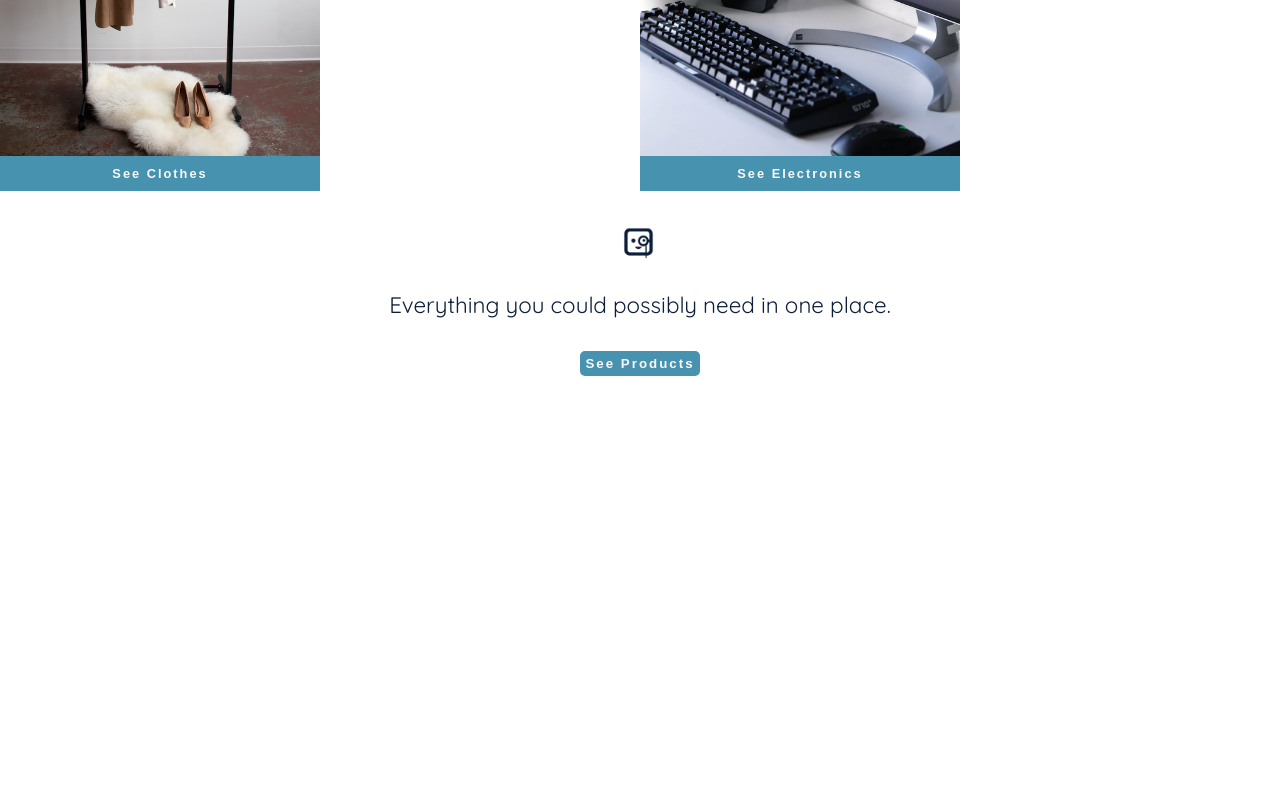
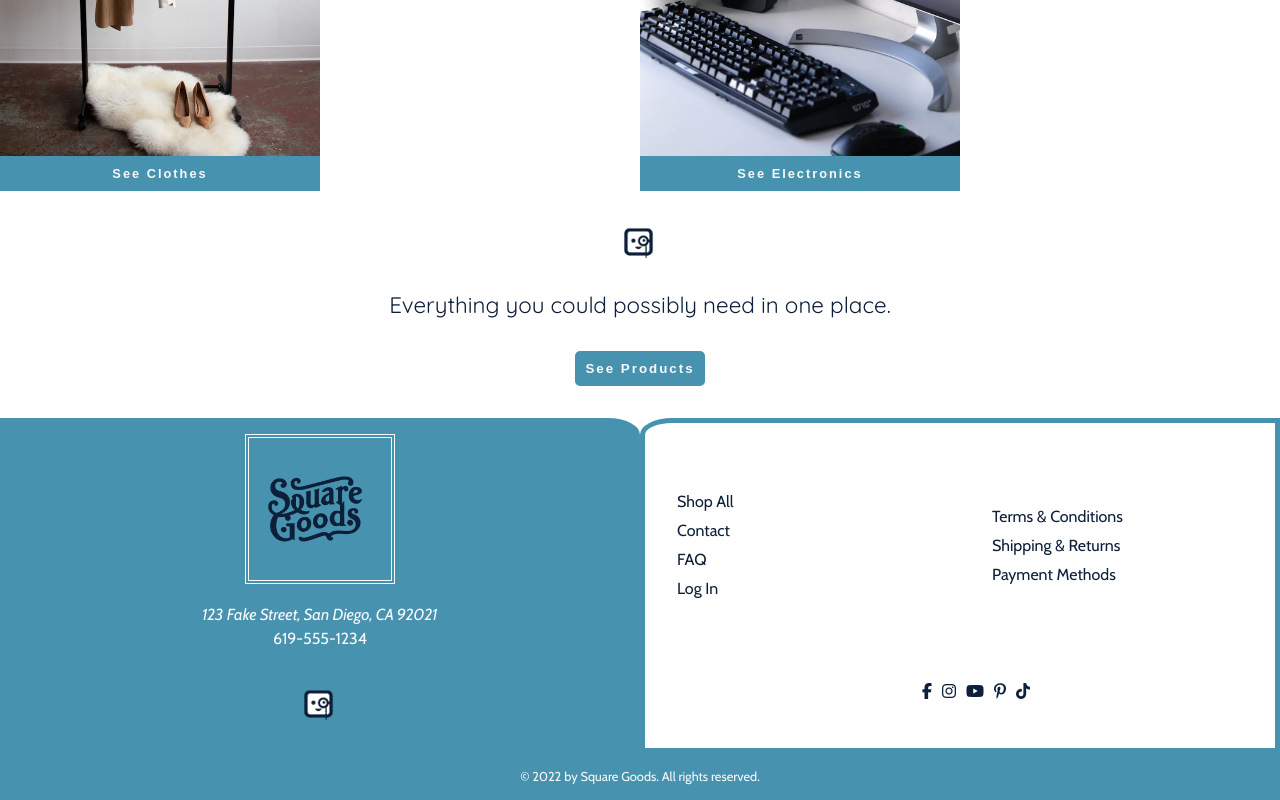
Before and after one commit to dev-jLagunas/square-goods, an Angular app: page / in a window 1280 px wide. Shown: the part 1159-1959 px from the top of the page. Before the commit the page ends 1567 px from the top, so only its background shows below. Built offline with nearby package versions, Linux system fonts and the light colour scheme; a web font is replaced by a local one.

Commit message:
feat(footer): create html and basic styles form FooterComponent.

```diff
--- a/src/app/app.component.html
+++ b/src/app/app.component.html
@@ -1,3 +1,4 @@
 <app-highlights></app-highlights>
 <app-navbar></app-navbar>
 <router-outlet />
+<app-footer></app-footer>
--- a/src/app/app.component.ts
+++ b/src/app/app.component.ts
@@ -2,14 +2,18 @@ import { Component } from '@angular/core';
 import { RouterOutlet } from '@angular/router';
 import { NavbarComponent } from './navbar/navbar.component';
 import { HighlightsComponent } from './highlights/highlights.component';
+import { FooterComponent } from './footer/footer.component';
 
 @Component({
   selector: 'app-root',
   standalone: true,
-  imports: [RouterOutlet, NavbarComponent, HighlightsComponent],
+  imports: [
+    RouterOutlet,
+    NavbarComponent,
+    HighlightsComponent,
+    FooterComponent,
+  ],
   templateUrl: './app.component.html',
   styleUrl: './app.component.scss',
 })
-export class AppComponent {
-  title = 'square-goods';
-}
+export class AppComponent {}
--- /dev/null
+++ b/src/app/footer/footer.component.html
@@ -0,0 +1,41 @@
+<footer class="footer-container">
+  <article class="footer-header-wrapper">
+    <img
+      src="assets/logos/squaregoods.png"
+      alt="Square Goods logo"
+      class="footer-logo"
+    />
+    <address class="footer-address">
+      123 Fake Street, San Diego, CA 92021
+    </address>
+    <p class="footer-phone">619-555-1234</p>
+    <img
+      src="assets/logos/squarecharonly.png"
+      alt="logo character"
+      class="character-logo"
+    />
+  </article>
+  <section class="footer-links-wrapper">
+    <ul class="nav-links-wrapper">
+      <li class="nav-link">Shop All</li>
+      <li class="nav-link">Contact</li>
+      <li class="nav-link">FAQ</li>
+      <li class="nav-link">Log In</li>
+    </ul>
+    <ul class="info-links-wrapper">
+      <li class="info-link">Terms & Conditions</li>
+      <li class="info-link">Shipping & Returns</li>
+      <li class="info-link">Payment Methods</li>
+    </ul>
+    <ul class="sns-link-wrapper">
+      <li class="sns-link"><i class="fab fa-facebook-f"></i></li>
+      <li class="sns-link"><i class="fab fa-instagram"></i></li>
+      <li class="sns-link"><i class="fab fa-youtube"></i></li>
+      <li class="sns-link"><i class="fab fa-pinterest-p"></i></li>
+      <li class="sns-link"><i class="fab fa-tiktok"></i></li>
+    </ul>
+  </section>
+  <div class="copyright-wrapper">
+    <p class="copyright">&copy; 2022 by Square Goods. All rights reserved.</p>
+  </div>
+</footer>
--- /dev/null
+++ b/src/app/footer/footer.component.scss
@@ -0,0 +1,117 @@
+/**********************************************************************
+Import Variables
+**********************************************************************/
+@import "../../styles/variables.scss";
+
+/************************************************************
+Component Styles - Shared Styles
+************************************************************/
+.nav-link,
+.info-link,
+.sns-link {
+  color: $color-dark;
+
+  &:hover {
+    scale: 1.2;
+    transition: 100ms all ease-out;
+    cursor: pointer;
+  }
+}
+
+.nav-links-wrapper,
+.info-links-wrapper {
+  display: flex;
+  flex-direction: column;
+  justify-content: start;
+  align-items: start;
+  gap: $spacing-xs;
+  padding-left: $spacing-md;
+}
+
+.character-logo {
+  height: 100px;
+}
+/************************************************************
+Component Styles - Mobile First
+************************************************************/
+.footer-container {
+  height: max-content;
+}
+
+.footer-header-wrapper {
+  background-color: $color-primary-teal;
+  @include flex-center-column;
+  color: $color-light;
+  height: max-content;
+  gap: $spacing-xxs;
+  .footer-logo {
+    height: 150px;
+  }
+}
+
+.footer-links-wrapper {
+  margin-top: $spacing-sm;
+
+  .info-links-wrapper {
+    padding-block: $spacing-xs;
+  }
+
+  .sns-link-wrapper {
+    display: flex;
+    margin-block: $spacing-xs;
+    gap: $spacing-xs;
+    padding-left: $spacing-md;
+  }
+}
+
+.copyright-wrapper {
+  background-color: $color-primary-teal;
+  padding-block: $spacing-sm;
+  padding-inline: $spacing-xs;
+  color: $color-light;
+  font-size: $font-size-xs;
+
+  .copyright {
+    text-align: center;
+  }
+}
+
+/************************************************************
+Component Styles - Tablet - From 768px
+************************************************************/
+@media (min-width: 768px) {
+  .footer-container {
+    display: grid;
+    grid-template-columns: repeat(2, 1fr);
+  }
+
+  .footer-header-wrapper {
+    border-top-right-radius: 5%;
+
+    .footer-logo {
+      border: 4px double $color-light;
+      margin-block: $spacing-sm;
+    }
+  }
+
+  .footer-links-wrapper {
+    display: grid;
+    margin-top: 0;
+    grid-template-columns: repeat(2, 1fr);
+    border: 5px solid $color-primary-teal;
+    border-top-left-radius: 5%;
+    padding-top: $spacing-md;
+    align-items: center;
+    justify-items: start;
+
+    .sns-link-wrapper {
+      grid-column: span 2;
+      justify-content: center;
+      width: 100%;
+    }
+  }
+
+  .copyright-wrapper {
+    grid-column: span 2;
+  }
+}
--- a/src/app/hero/hero.component.scss
+++ b/src/app/hero/hero.component.scss
@@ -74,7 +74,7 @@ Component Styles - Mobile First
   .tagline-btn {
     background-color: $color-primary-teal;
     color: $color-light;
-    padding: $spacing-xxs;
+    padding: 10px;
     border: 0;
     font-weight: 700;
     letter-spacing: $letter-space-xs;
--- a/src/styles/variables.scss
+++ b/src/styles/variables.scss
@@ -14,6 +14,7 @@ $radius-xxs: 5px;
 
 // Spacing
 $spacing-xxs: 5px;
+$spacing-xs: 10px;
 $spacing-sm: 1rem;
 $spacing-md: 2rem;
 $spacing-lg: 3rem;
```
Also changed, not shown: src/app/footer/footer.component.ts (added, +12 -0 lines), 1 other file (tests, documents, lock files or other folders).
